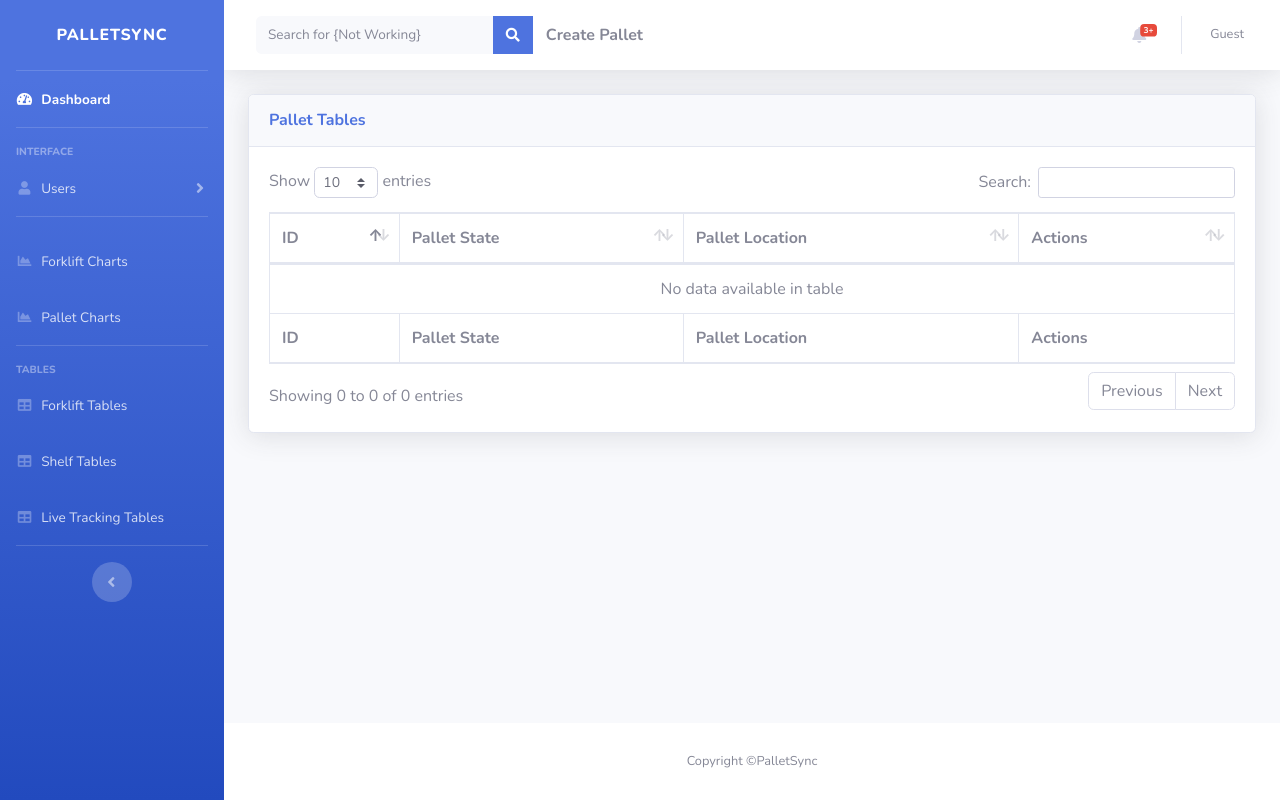
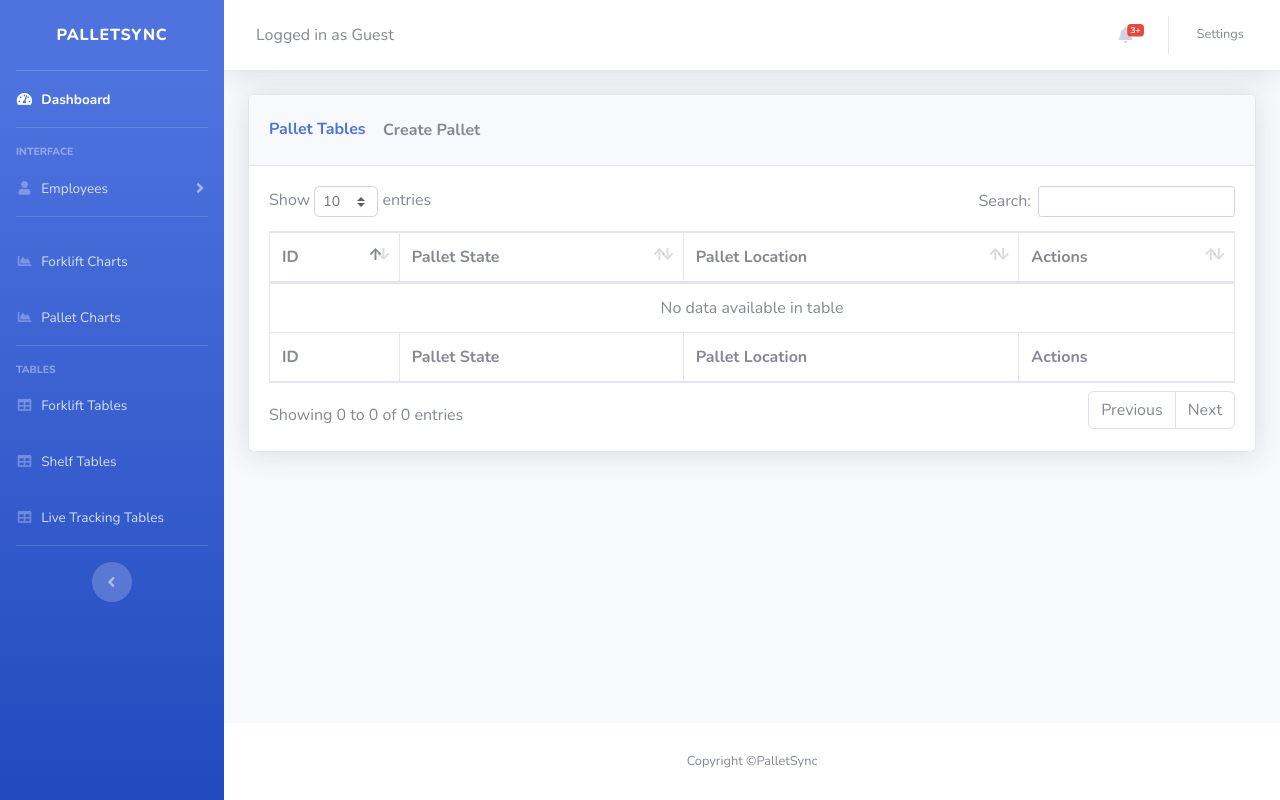
Before and after one commit to AeroWatchDkIT/AdminViewPy, a Flask app: page /pallets in a window 1280 px wide. Run offline with Flask 3, Linux system fonts and the light colour scheme; the visitor is signed in with stand-in values (Sample User, id 1); data that the repository does not hold is empty; some libraries are stand-ins or nearby versions.

Commit message:
:bug: Fixed Styling Pallet Table, Bug on Edit

```diff
--- a/app.py
+++ b/app.py
@@ -474,13 +474,18 @@
         # Process the form data and update the existing pallet data entry using the API
         updated_pallet_data = {
             'id': request.form['id'],  # You can choose to update the ID or not
-            'state': int(request.form['state']),
+            'state': request.form['state'],
             'location': request.form['location']
         }
         # Send a PUT request to your Pallets API to update the pallet data entry
-        response = requests.put(f'{PALLETS_API}/{id}', json=updated_pallet_data, verify=False)
+        response = requests.put(f'{PALLETS_API}', json=updated_pallet_data, verify=False)
+        print(response)
+        print(PALLETS_API)
+        print(updated_pallet_data)
         if response.status_code == 200:  # Assuming a successful update status code
             # Redirect to the pallets listing page after successful update
+            print(PALLETS_API)
+            print(updated_pallet_data)
             return redirect(url_for('pallets'))
 
     # Display a form for editing the existing pallet data
--- a/templates/pallets.html
+++ b/templates/pallets.html
@@ -50,7 +50,7 @@
                  aria-expanded="true" aria-controls="collapseTwo">
                  <i class="fas fa-fw  fa-user
                  "></i>
-                 <span>Users</span>
+                 <span>Employees</span>
              </a>
              <div id="collapseTwo" class="collapse" aria-labelledby="headingTwo" data-parent="#accordionSidebar">
                 <div class="bg-white py-2 collapse-inner rounded">
@@ -129,14 +129,8 @@
                  <form action="/forklifts" method="get"
                      class="d-none d-sm-inline-block form-inline mr-auto ml-md-3 my-2 my-md-0 mw-100 navbar-search">
                      <div class="input-group">
-                         <input name="search" type="text" class="form-control bg-light border-0 small" placeholder="Search for {Not Working}"
-                             aria-label="Search" aria-describedby="basic-addon2">
-                         <div class="input-group-append">
-                             <button class="btn btn-primary" type="submit">
-                                 <i class="fas fa-search fa-sm"></i>
-                             </button>
-                         </div>
-                         <a class="btn m-0 font-weight-bold text-center" href="/createPallet">Create Pallet</a>
+
+                         <div>Logged in as {{username}}</div>
 
                      </div>
                  </form>
@@ -228,14 +222,14 @@
                      <li class="nav-item dropdown no-arrow">
                          <a class="nav-link dropdown-toggle" href="#" id="userDropdown" role="button"
                              data-toggle="dropdown" aria-haspopup="true" aria-expanded="false">
-                             <span class="mr-2 d-none d-lg-inline text-gray-600 small">{{username}}</span>
+                             <span class="mr-2 d-none d-lg-inline text-gray-600 small">Settings</span>
                         </a>
                          <!-- Dropdown - User Information -->
                          <div class="dropdown-menu dropdown-menu-right shadow animated--grow-in"
                          aria-labelledby="userDropdown">
                          <a class="dropdown-item" href="/createUser">
                              <i class="fas fa-user fa-sm fa-fw mr-2 text-gray-400"></i>
-                             Create User
+                             Create Employee Account
                          </a>
                          <div class="dropdown-divider"></div>
                             <a class="dropdown-item" href="/logout" data-toggle="modal" data-target="#logoutModal">
@@ -334,7 +328,8 @@
                      <!-- DataTales Example -->
                      <div class="card shadow mb-4">
                          <div class="card-header py-3">
-                             <h6 class="m-0 font-weight-bold text-primary">Pallet Tables</h6>
+                             <h6 class="m-0 font-weight-bold text-primary">Pallet Tables                          <a class="btn m-0 font-weight-bold text-center" href="/createPallet">Create Pallet</a>
+                             </h6>
                          </div>
                          <div class="card-body">
                             <div class="table-responsive">
@@ -436,12 +431,6 @@
     <script src="{{url_for('static',filename='bootstrap/js/demo/datatables-demo.js')}}"></script>
     <!-- Custom scripts for all pages-->
     <!-- Page level plugins -->
-    <script src="{{url_for('static', filename='bootstrap/vendor/chart.js/Chart.min.js')}}"></script>
 
-    <!-- Page level custom scripts -->
-    <script src="{{url_for('static', filename='bootstrap/js/demo/chart-area-demo.js')}}"></script>
-    <script src="{{url_for('static', filename='bootstrap/js/demo/ForkliftPieChart.js')}}"></script>
-
-    <script src="{{url_for('static', filename='bootstrap/js/demo/chart-bar-demo.js')}}"></script>
 </body>
 </html>
```
